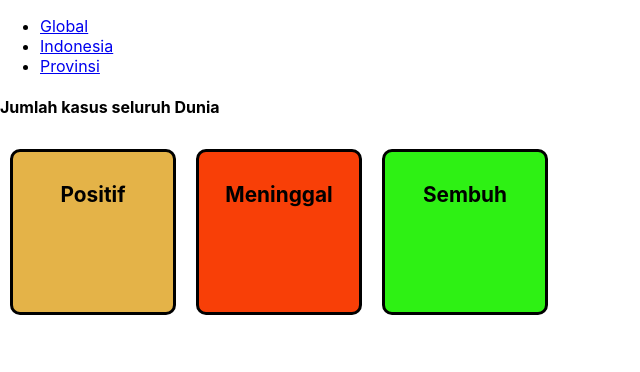
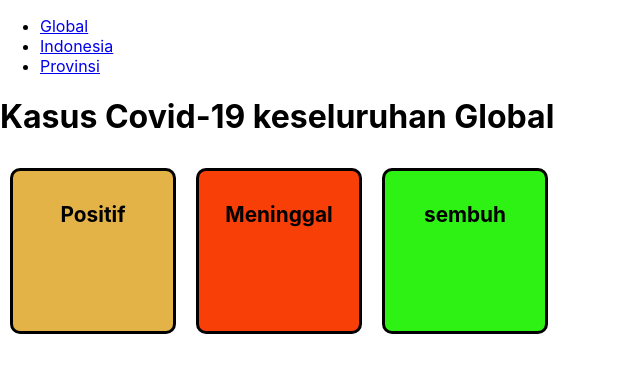
Before and after one commit to EdsonSoumay/Covid_Tracking, a React (Create React App) app in the folder project/: page /Global in a window 1280 px wide. Shown: the top 372 px of the page, without its empty margins (0-640 px from the left). Built offline with nearby package versions, Linux system fonts and the light colour scheme; no server answers.

Commit message:
Menginstal react number format

```diff
--- a/project/package.json
+++ b/project/package.json
@@ -9,6 +9,7 @@
     "axios": "^0.21.0",
     "react": "^17.0.1",
     "react-dom": "^17.0.1",
+    "react-number-format": "^4.4.1",
     "react-router-dom": "^5.2.0",
     "react-scripts": "4.0.1",
     "web-vitals": "^0.2.4"
--- a/project/src/Card/cardG.js
+++ b/project/src/Card/cardG.js
@@ -1,11 +1,12 @@
 import React, { useEffect, useState } from 'react';
 import axios from "axios"
 import "../App.css"
+import NumberFormat from "react-number-format";
 
 const CardG = () => {
-  const [confirmed, setConfirmed] = useState([]);
-  const [deaths, setDeaths] = useState([]);
-  const [recovered, setRecovered] = useState([]);
+  const [confirmed, setConfirmed] = useState("");
+  const [deaths, setDeaths] = useState("");
+  const [recovered, setRecovered] = useState("");
   useEffect(() => {
     axios
      .get("https://covid19.mathdro.id/api")
@@ -17,21 +18,26 @@ const CardG = () => {
     })
  }, []);
 
-
-  return(
-
+ return (
   <div>
-    <h4>Jumlah kasus seluruh Dunia </h4>
-      <div className ="cont2">
-    <h1 className ="positif"><p>Positif</p> {confirmed}</h1>
-    <h1 className ="meninggal"><p>Meninggal</p> {deaths}</h1>
-    <h1 className ="sembuh "><p>Sembuh</p> {recovered}</h1>
+    <h1>Kasus Covid-19 keseluruhan Global</h1>
+    <div className= "cont">
+      <h1 className="positif">
+        <p>Positif</p>
+        <NumberFormat value={confirmed} thousandSeparator={true} displayType={'text'}/>
+      </h1>
+      <h1 className="meninggal">
+        <p>Meninggal</p>
+        <NumberFormat value={deaths} thousandSeparator={true} displayType={'text'}/>
+      </h1>
+      <h1 className="sembuh">
+        <p>sembuh</p>
+        <NumberFormat value={recovered} thousandSeparator={true} displayType={'text'}/>
+      </h1>
     </div>
-
   </div>
 
-);
-
+)
 
 };
 export default CardG;
--- a/project/src/Card/cardI.js
+++ b/project/src/Card/cardI.js
@@ -1,11 +1,12 @@
 import React, {useEffect, useState } from 'react';
 import axios from "axios"
 import '../App.css'
+import NumberFormat from "react-number-format";
 
 const CardI = () => {
-  const [jumlahKasus, setJumlahKasus] = useState([]);
-  const [meninggal, setMeninggal] = useState([]);
-  const [sembuh, setSembuh] = useState([]);
+  const [jumlahKasus, setJumlahKasus] = useState("");
+  const [meninggal, setMeninggal] = useState("");
+  const [sembuh, setSembuh] = useState("");
   useEffect(() => {
     axios
      .get("https://indonesia-covid-19.mathdro.id/api")
@@ -19,18 +20,26 @@ const CardI = () => {
     })
  }, []);
 
-
-  return(
+ return (
   <div>
-    <h4>Jumlah kasus di Indonesia </h4>
-    <div className = "cont2">
-    <h1 className ="positif"> <p>Positif</p> {jumlahKasus}</h1>
-    <h1 className ="meninggal"><p>Meninggal</p> {meninggal}</h1>
-    <h1 className ="sembuh "> <p>Sembuh</p> {sembuh}</h1>
+    <h1>Kasus Covid-19 di Indonesia</h1>
+    <div className= "cont">
+      <h1 className="positif">
+        <p>Positif</p>
+        <NumberFormat value={jumlahKasus} thousandSeparator={true} displayType={'text'}/>
+      </h1>
+      <h1 className="meninggal">
+        <p>Meninggal</p>
+        <NumberFormat value={meninggal} thousandSeparator={true} displayType={'text'}/>
+      </h1>
+      <h1 className="sembuh">
+        <p>sembuh</p>
+        <NumberFormat value={sembuh} thousandSeparator={true} displayType={'text'}/>
+      </h1>
     </div>
   </div>
 
-);
+)
 
 
 };
--- a/project/src/pages/Provinsi/index.js
+++ b/project/src/pages/Provinsi/index.js
@@ -3,7 +3,7 @@ import React from 'react'
 const Provinsi = () => {
     return (
         <div>
-            <h1>per provinsi</h1>
+            <h1>Per Provinsi</h1>
         </div>
     )
 }
```
Also changed, not shown: 2 other files (tests, documents, lock files or other folders).
